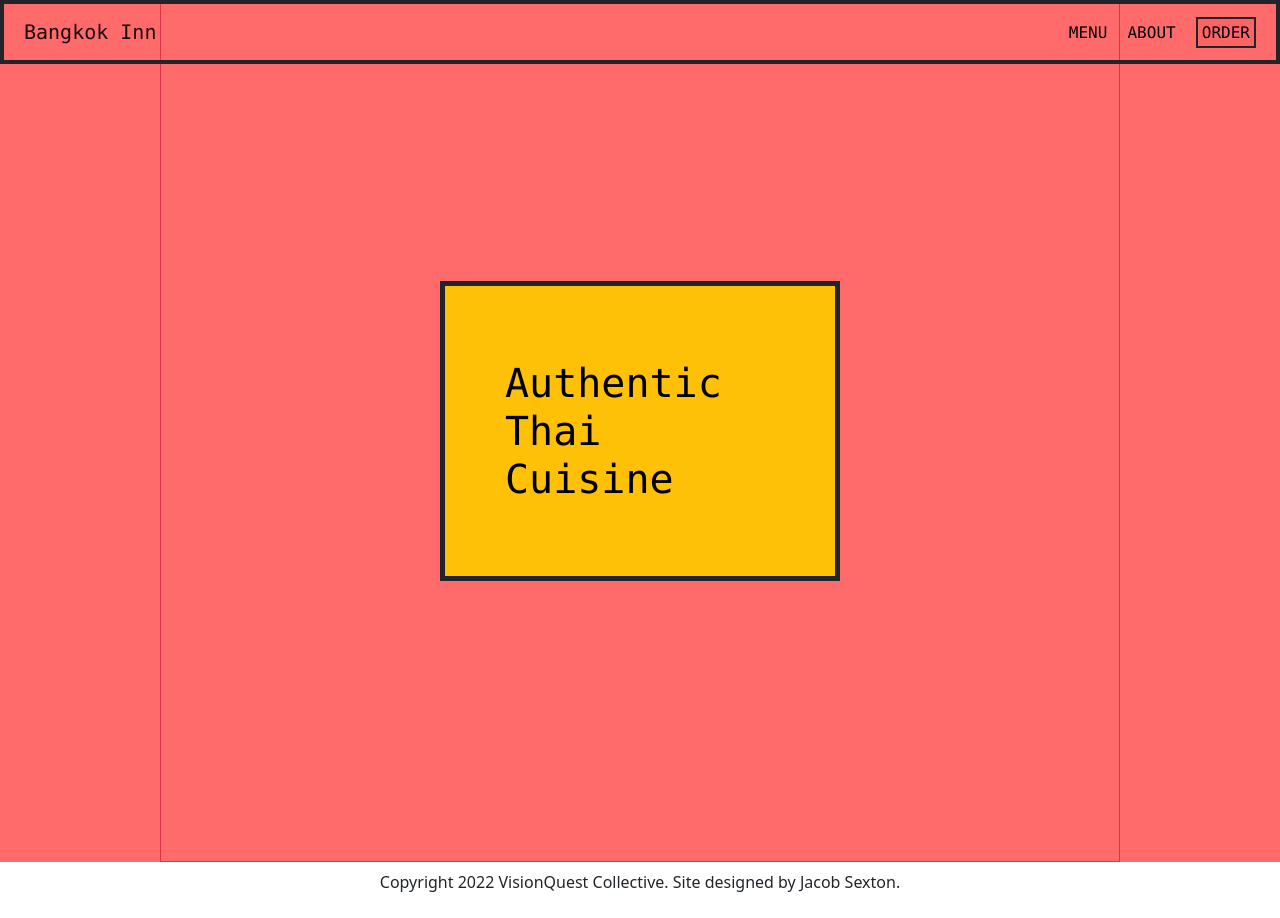
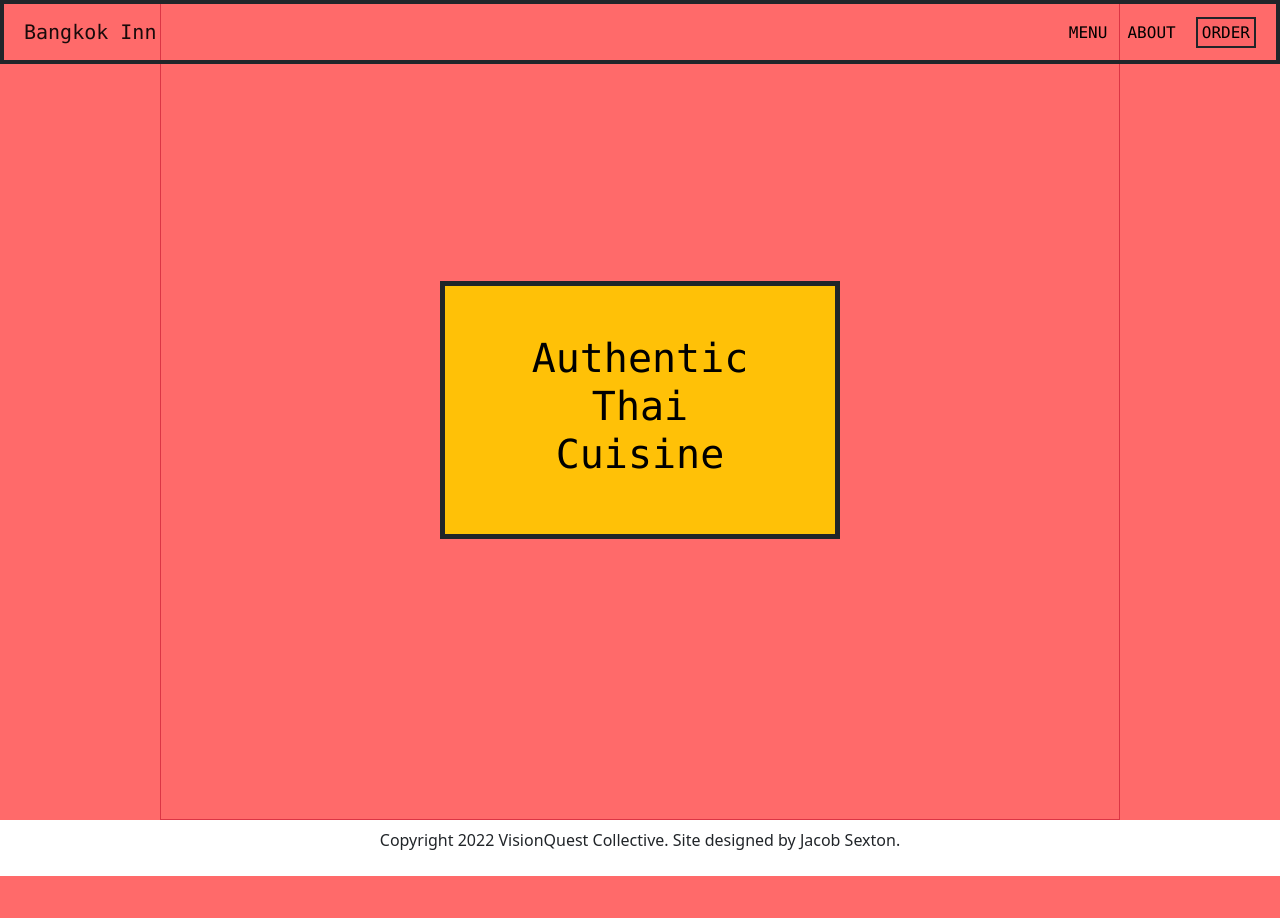
Before and after one commit to jsextonprofessional/bangkok, a Django app: page /app/ in a window 1280 px wide. After the commit the page ends 876 px from the top, so only its background shows below. Run offline with Django 4.2, Linux system fonts and the light colour scheme.

Commit message:
Centered text on index card

```diff
--- a/bangkok_inn/app/templates/app/index.html
+++ b/bangkok_inn/app/templates/app/index.html
@@ -16,7 +16,6 @@
     <!-- top navbar -->
     <nav class="navbar navbar-light bg-transparent fixed-top mb-5 border border-4 border-dark">
         <div class="container-fluid">
-            <!-- these href's need real routes -->
             <a href="{% url 'index' %}" class="navbar-brand font-monospace mx-2 navbrand-yeet">Bangkok Inn</a>
             <div>
                 <a href="{% url 'menu' %}" class="font-monospace mx-2 text-decoration-none menu-items-yeet" id="menu-item-1">MENU</a>
@@ -29,8 +28,8 @@
     <!-- primary container -->
     <div class="align-items-center border border-danger container-fluid flex d-flex justify-content-center min-vh-100 w-75 yeet-primary-container">
         <!-- bottom index cards -->
-        <div class="align-items-center bg-warning border border-5 border-dark d-inline-flex mx-auto position-relative container-fluid yeet-index-cards">
-            <h1 class="align-middle mx-auto font-monospace justify-self-center m-5 p-5"><a id="yeet-bottom-index-card-link" href="{% url 'menu' %}" class="text-decoration-none">Authentic Thai Cuisine</a></h1>
+        <div class="align-items-center bg-warning border border-5 border-dark container-fluid d-flex flex-row justify-content-between yeet-index-cards">
+            <h1 class="mx-auto font-monospace p-5 text-center"><a id="yeet-bottom-index-card-link" href="{% url 'menu' %}" class="text-decoration-none">Authentic <br> Thai <br> Cuisine</a></h1>
         </div>
     </div>
 
```
Also changed, not shown: bangkok_inn/db.sqlite3.
